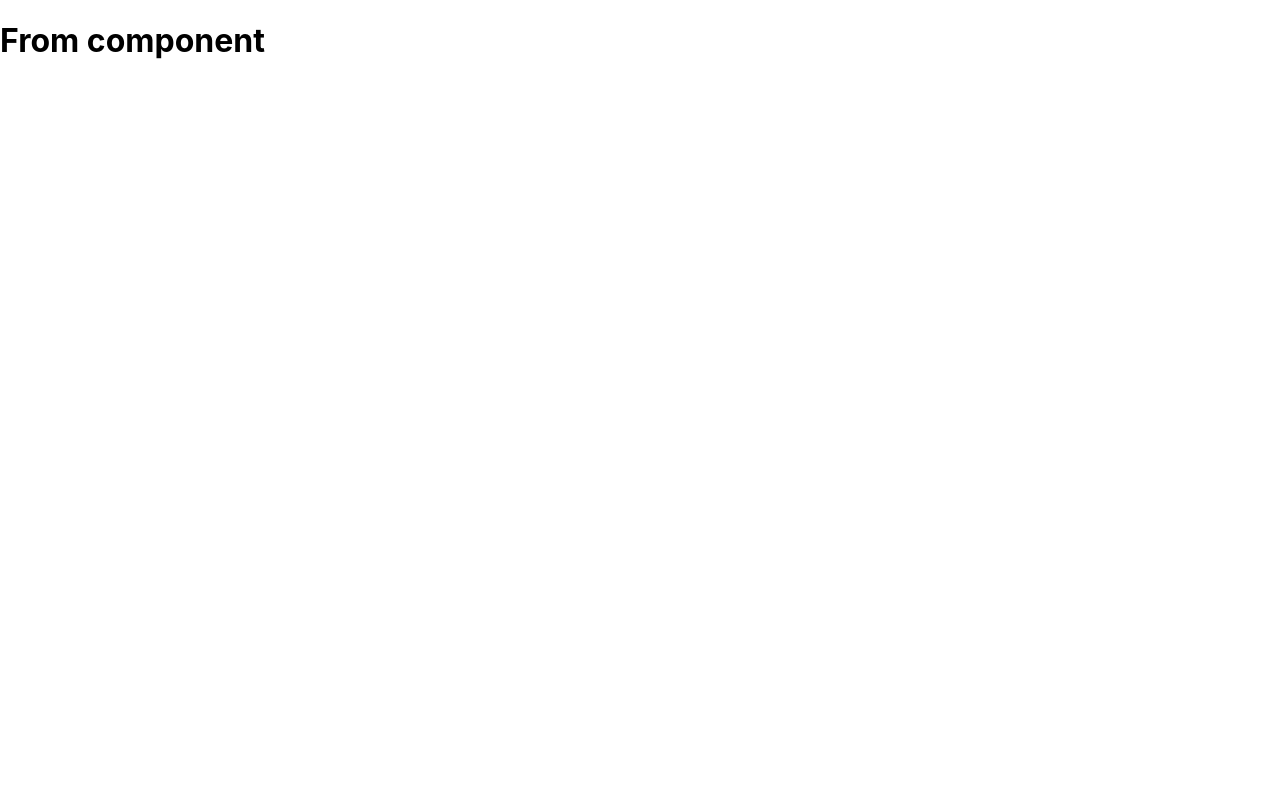
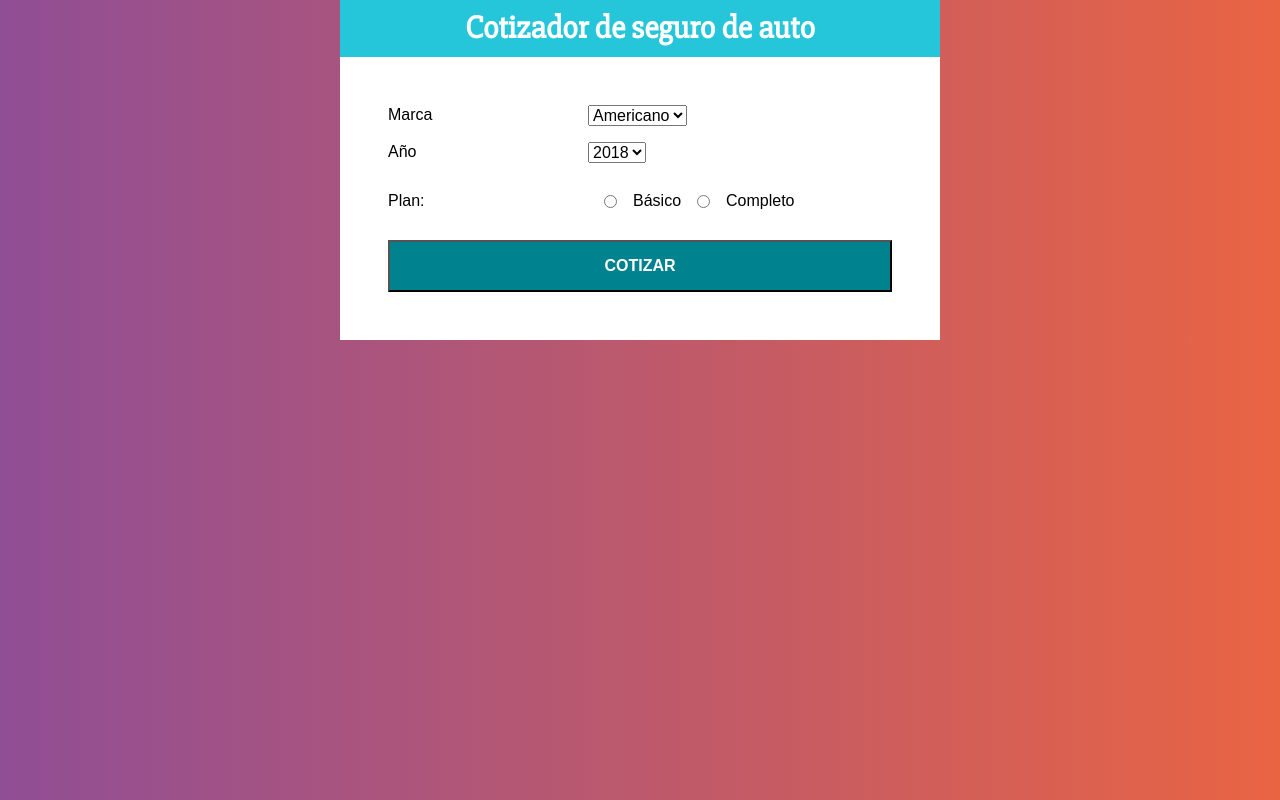
Before and after one commit to imjulianeral/Car-Insurance-Quote-ReactJS, a React (Create React App) app: page / in a window 1280 px wide. Built offline with nearby package versions, Linux system fonts and the light colour scheme.

Commit message:
form component completed, adding helpers

```diff
--- a/src/components/App.js
+++ b/src/components/App.js
@@ -1,10 +1,34 @@
 import React, { Component } from 'react';
+import Header from './Header';
+import Form from './Form';
 
 class App extends Component {
+
+  quoteSafe = (data) => {
+    const { brand, year, plan } = data;
+
+    // add a base of 2000
+    let result = 2000;
+
+    // get the years diference.
+
+    // for each year subtract 3% to the value
+
+    // American 15%, Asian 5%, European 30% of increment at the actual value
+
+  }
+
   render() {
     return (
       <div className="contenedor">
-        <h1>From component</h1>
+        <Header
+          title="Cotizador de seguro de auto"
+        />
+        <div className="contenedor-formulario">
+          <Form
+            quoteSafe={ this.quoteSafe }
+          />
+        </div>
       </div>
     );
   }
--- /dev/null
+++ b/src/components/Form.js
@@ -0,0 +1,70 @@
+import React, { Component } from 'react'
+
+export default class Form extends Component {
+
+    // refs are to read input values from a form
+    brandRef = React.createRef();
+    yearRef = React.createRef();
+    basicPlanRef = React.createRef();
+    completePlanRef = React.createRef();
+
+    quote = (event) => {
+        event.preventDefault();
+        // get plan
+        const plan = this.basicPlanRef.current.checked ? 'basico' : 'completo';
+
+        // create the object
+        const infoCar = {
+            brand: this.brandRef.current.value,
+            year: this.yearRef.current.value,
+            plan
+        }
+
+        // send it to the main component
+        this.props.quoteSafe(infoCar);
+
+        // clear form
+        event.currentTarget.reset();
+    }
+
+    render() {
+        return (
+            <div>
+                <form className="cotizar-auto" onSubmit={ this.quote }>
+                    <div className="campo">
+                        <label>Marca</label>
+                        <select name="marca" ref={ this.brandRef }>
+                            <option value="americano">Americano</option>
+                            <option value="europeo">Europeo</option>
+                            <option value="asiatico">Asiatico</option>
+                        </select>
+                    </div>
+
+                    <div className="campo">
+                        <label>Año</label>
+                        <select name="year" ref={ this.yearRef }>
+                            <option value="2018">2018</option>
+                            <option value="2017">2017</option>
+                            <option value="2016">2016</option>
+                            <option value="2015">2015</option>
+                            <option value="2014">2014</option>
+                            <option value="2013">2013</option>
+                            <option value="2012">2012</option>
+                            <option value="2011">2011</option>
+                            <option value="2010">2010</option>
+                            <option value="2009">2009</option>
+                            <option value="2008">2008</option>
+                        </select>
+                    </div>
+                    <div className="campo">
+                        <label>Plan:</label>
+                        <input type="radio" ref={ this.basicPlanRef } name="plan" value="basico"/> Básico
+                        <input type="radio" ref={ this.completePlanRef } name="plan" value="completo"/> Completo
+                    </div>
+
+                    <button type="submit" className="boton">Cotizar</button>
+                </form>
+            </div>
+        )
+    }
+}
--- a/src/components/Header.js
+++ b/src/components/Header.js
@@ -0,0 +1,11 @@
+import React from 'react';
+
+const Header = (props) => {
+    return (
+        <header className="top">
+            <h1>{ props.title }</h1>
+        </header>
+    );
+};
+
+export default Header;
--- a/src/css/index.css
+++ b/src/css/index.css
@@ -1,14 +1,155 @@
+@import url("https://necolas.github.io/normalize.css/8.0.0/normalize.css");
+@import url("https://fonts.googleapis.com/css?family=Slabo+27px");
+
+html {
+  box-sizing: border-box;
+}
 body {
-  margin: 0;
-  padding: 0;
-  font-family: -apple-system, BlinkMacSystemFont, "Segoe UI", "Roboto", "Oxygen",
-    "Ubuntu", "Cantarell", "Fira Sans", "Droid Sans", "Helvetica Neue",
-    sans-serif;
-  -webkit-font-smoothing: antialiased;
-  -moz-osx-font-smoothing: grayscale;
+  background: #e96443;  /* fallback for old browsers */
+  background: -webkit-linear-gradient(to right, #904e95, #e96443);  /* Chrome 10-25, Safari 5.1-6 */
+  background: linear-gradient(to right, #904e95, #e96443);
+  font-family: Arial, Helvetica, sans-serif;
+}
+.contenedor {
+  max-width: 600px;
+  margin: 0 auto;
+}
+.boton {
+  background-color: #00838F!important;
+  font-size: 16px;
+  width: 100%;
+  padding: 15px;
+  color: white;
+  text-transform: uppercase;
+  font-weight: bold;
+}
+.boton:hover {
+  cursor: pointer;
+}
+header {
+  background-color:#26C6DA;
+  padding: 10px;
+  font-weight: bold;
+  color: white;
+}
+header h1 {
+  font-size: 2rem;
+  margin:0;
+  font-family: 'Slabo 27px', serif;
+  text-align: center;
+}
+.contenedor-formulario {
+  background-color: white;
+  padding: 3rem;
 }
 
-code {
-  font-family: source-code-pro, Menlo, Monaco, Consolas, "Courier New",
-    monospace;
+.campo {
+  display: flex;
+  margin-bottom: 1rem;
+  align-items: center;
 }
+.campo label {
+  flex: 0 0 200px;
+}
+.campo input[type="radio"] {
+  margin: 1rem;
+}
+
+.error {
+  background-color: #FBE9E7;
+  border: 1px solid #F4511E;
+  padding: 10px;
+  margin-bottom: 20px;
+  text-align: center;
+  color: #F4511E;
+}
+.correcto {
+  background-color: rgb(211, 249, 187);
+  border: 1px solid rgb(50, 167, 0);
+  padding: 10px;
+  margin-bottom: 20px;
+  text-align: center;
+  color: rgb(4, 150, 50);
+}
+.error p {
+  margin:0;
+}
+.contenido {
+  margin-top: 60px;
+  background-color: white;
+  -webkit-box-shadow: 0px 21px 46px -15px rgba(0,0,0,1);
+  -moz-box-shadow: 0px 21px 46px -15px rgba(0,0,0,1);
+  box-shadow: 0px 21px 46px -15px rgba(0,0,0,1);
+}
+.resultado  {
+  margin-bottom: 40px;
+}
+.resultado div {
+  border: 1px solid #26C6DA;
+  text-align: center;
+  padding: 0  0 20px 0;
+}
+.resultado div p {
+  margin-bottom: 0;
+}
+.resultado div p.header {
+  background-color: #26C6DA;
+  margin-bottom: 10px;
+  color:white;
+  padding: 10px;
+  text-transform: uppercase;
+  font-weight: bold;
+}
+
+
+span.resultado {
+  position: relative;
+  width: 100%;
+}
+
+.resultado-enter {
+  transition: .5s;
+  transform: translateY(120%) ;
+}
+
+.resultado-enter.resultado-enter-active{
+  transform: translateY(120%);
+}
+.resultado-exit{
+  transform: translateY(0);
+  transition:.5s;
+  position : absolute;
+  left: 0;
+  bottom : 0;
+  width: 100%;
+}
+.resultado-exit-active{
+  opacity: 0;
+  transform: translateY(-100%);
+}
+
+
+.gran-total {
+  text-align: center;
+  padding: .5rem;
+  border: 1px solid #26C6DA;
+  background-color: rgb(127, 224, 237);
+  margin-top: 1rem;
+}
+.gran-total p {
+
+}
+
+.resumen {
+  padding: 1rem;
+  text-align: center;
+  background-color: #00838F;
+  color: white;
+  margin-top: 1rem;
+}
+.resumen li {
+  list-style: none;
+}
+.resumen h2 {
+  margin:0 0 1rem 0;
+}
```
Also changed, not shown: src/helpers.js (added, +29 -0 lines).
